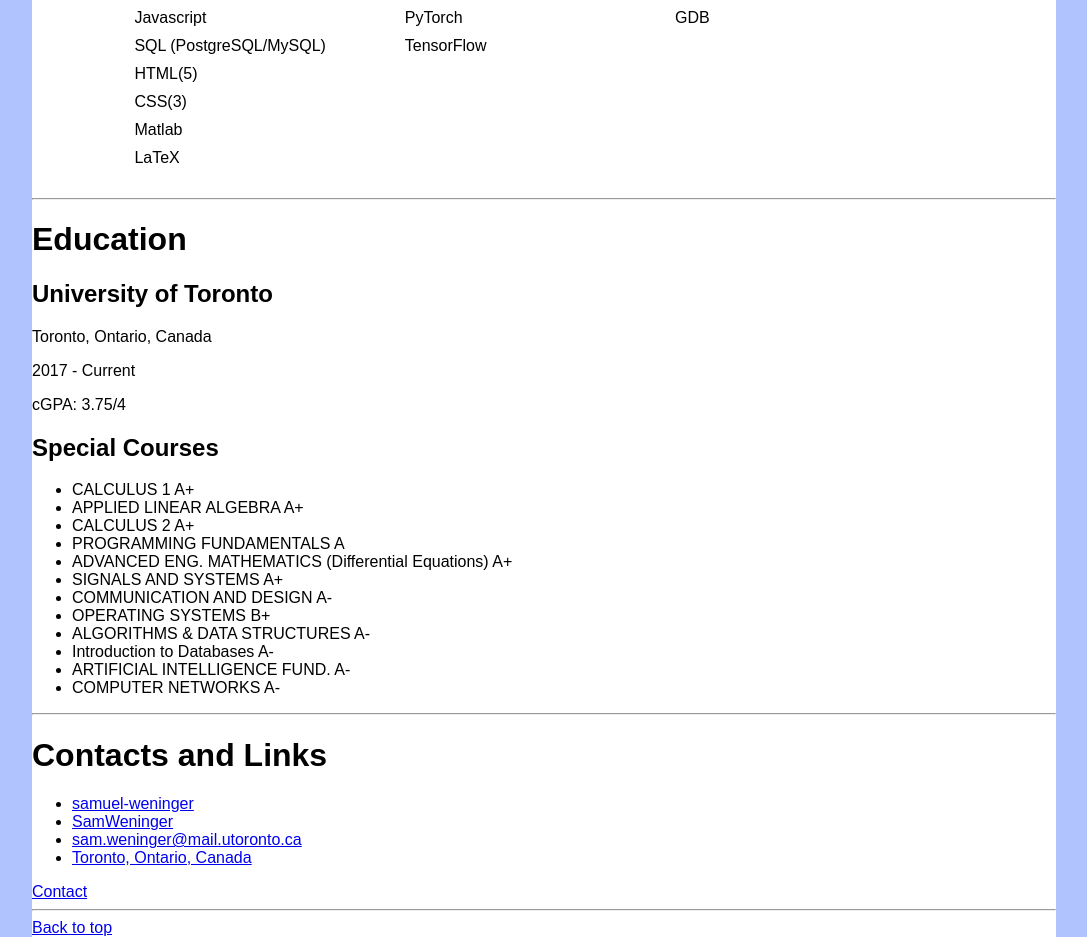
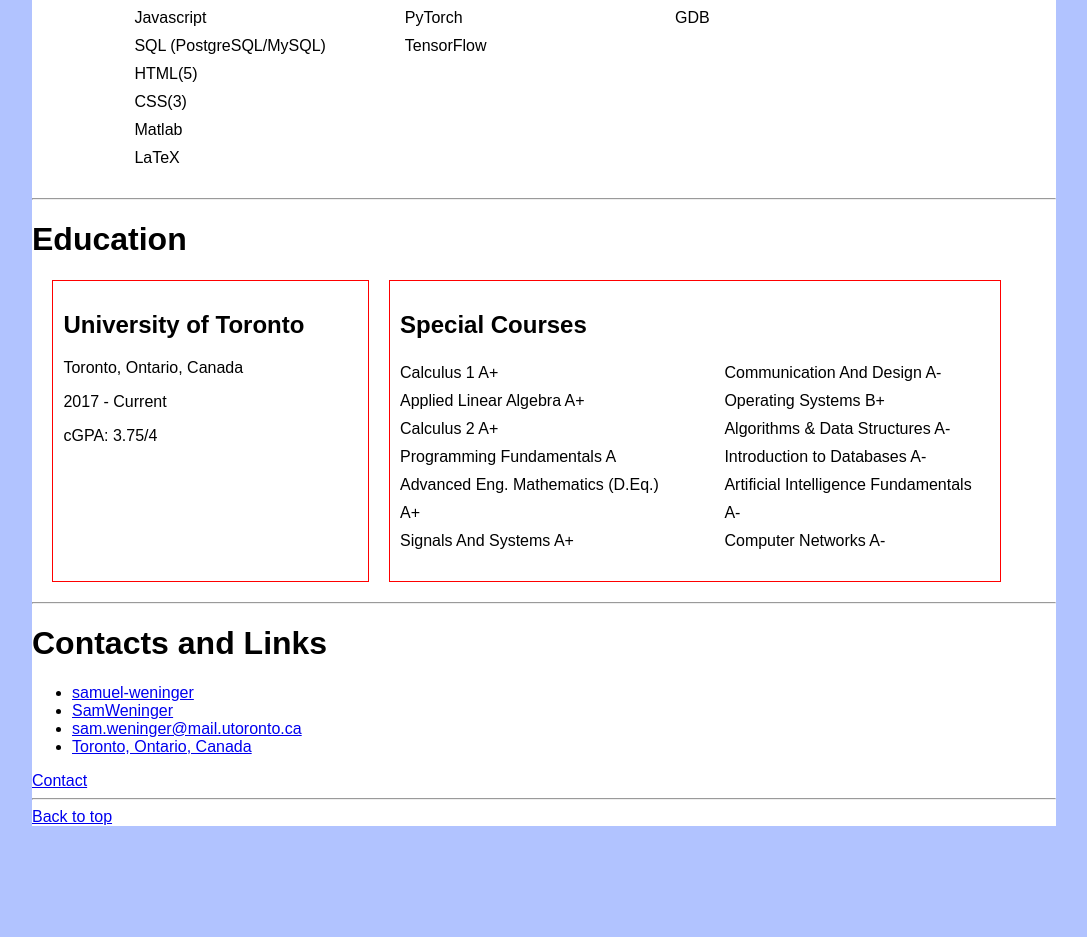
Before and after one commit to SamWeninger/SamWeninger.github.io, a Jekyll site: the page html/index.html, which Jekyll copies as it is, in a window 1280 px wide. Shown: the part 2402-3339 px from the top of the page, without its empty margins (96-1183 px from the left). Built offline with Jekyll 4.4.1, drawn with Linux system fonts in a browser that asks for light colours; after the commit the page ends 3228 px from its top, so only the background shows below that.

Commit message:
minor layout changes to education section

```diff
--- a/css/main.css
+++ b/css/main.css
@@ -139,3 +139,49 @@ body{
 .skills li:hover{
     background-color: lightblue;
 }
+
+
+
+/* EDUCATION */
+.edu_flex{
+    display: flex;
+    margin: 2%;
+
+}
+
+.edu_description{
+    width: 30%;
+    margin-right: 2%;
+    padding: 10px;
+    border: 1px solid red;
+}
+
+.special_courses{
+    display: block;
+    width: 60%;
+    /* margin: 10px; */
+    padding: 10px;
+    border: 1px solid red;
+
+}
+
+.special_courses > ul{
+    display: flex;
+    list-style-type: none;
+    line-height: 1.75;
+    padding-left: 0;
+}
+
+.special_courses > ul div:first-of-type{
+    margin-right: 10%;
+    width: 45%;
+}
+
+.special_courses > ul div:last-of-type{
+    /* margin-right: 10%; */
+    width: 45%;
+}
+
+.special_courses li:hover{
+    background-color: lightblue;
+}
--- a/html/index.html
+++ b/html/index.html
@@ -249,14 +249,15 @@
 			<!-- EDUCATION PAGE -->
 			<div id="education">
 				<h1>Education</h1>
-				<div>
+				<div class="edu_flex">
+					<div class="edu_description">
 						<h2>University of Toronto</h2>
 						<span>Toronto, Ontario, Canada</span>
 						<p>2017 - Current</p>
 						<p>cGPA: 3.75/4</p>
 					</div>
 
-				<div id="special_courses">
+					<div class="special_courses">
 						<h2>Special Courses</h2>
 						<!--
 							CALCULUS 1 A+ B
@@ -274,48 +275,51 @@
 						 -->
 
 						<ul>
+							<div>
 								<li>
-							CALCULUS 1
+									Calculus 1
 									<span>A+</span>
 								</li>
 
 								<li>
-							APPLIED LINEAR ALGEBRA
+									Applied Linear Algebra
 									<span>A+</span>
 								</li>
 
 								<li>
-							CALCULUS 2
+									Calculus 2
 									<span>A+</span>
 								</li>
 
 								<li>
-							PROGRAMMING FUNDAMENTALS
+									Programming Fundamentals
 									<span>A</span>
 								</li>
 
 								<li>
-							ADVANCED ENG. MATHEMATICS (Differential Equations)
+									Advanced Eng. Mathematics (D.Eq.)
 									<span>A+</span>
 								</li>
 
 								<li>
-							SIGNALS AND SYSTEMS
+									Signals And Systems
 									<span>A+</span>
 								</li>
+							</div>
 
+							<div>
 								<li>
-							COMMUNICATION AND DESIGN
+									Communication And Design
 									<span>A-</span>
 								</li>
 
 								<li>
-							OPERATING SYSTEMS
+									Operating Systems
 									<span>B+</span>
 								</li>
 
 								<li>
-							ALGORITHMS & DATA STRUCTURES
+									Algorithms & Data Structures
 									<span>A-</span>
 								</li>
 
@@ -325,19 +329,19 @@
 								</li>
 
 								<li>
-							ARTIFICIAL INTELLIGENCE FUND.
+									Artificial Intelligence Fundamentals
 									<span>A-</span>
 								</li>
 
 								<li>
-							COMPUTER NETWORKS
+									Computer Networks
 									<span>A-</span>
 								</li>
+							</div>
 						</ul>
 					</div>
 
-
-
+				</div>
 
 			</div>
 
```
Lines whose indentation alone changed are shown as unchanged.
